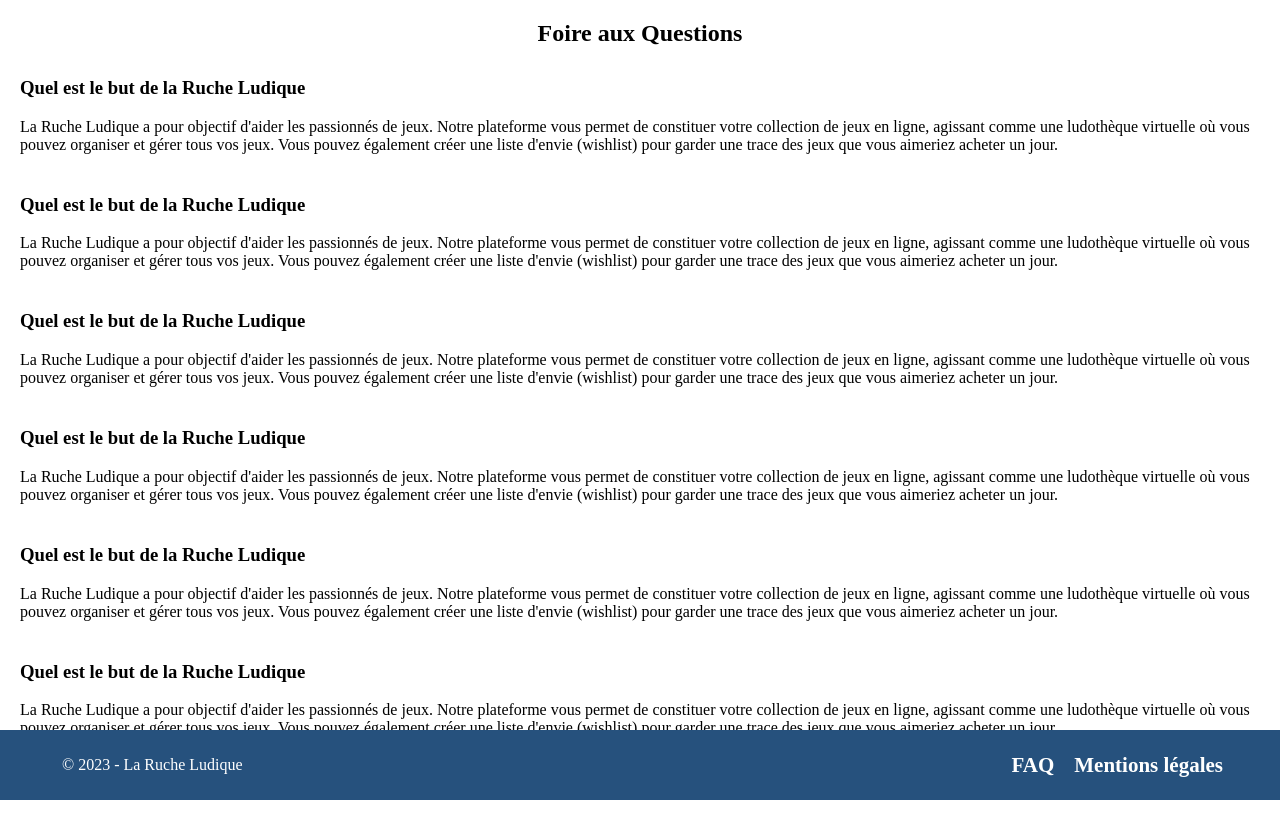
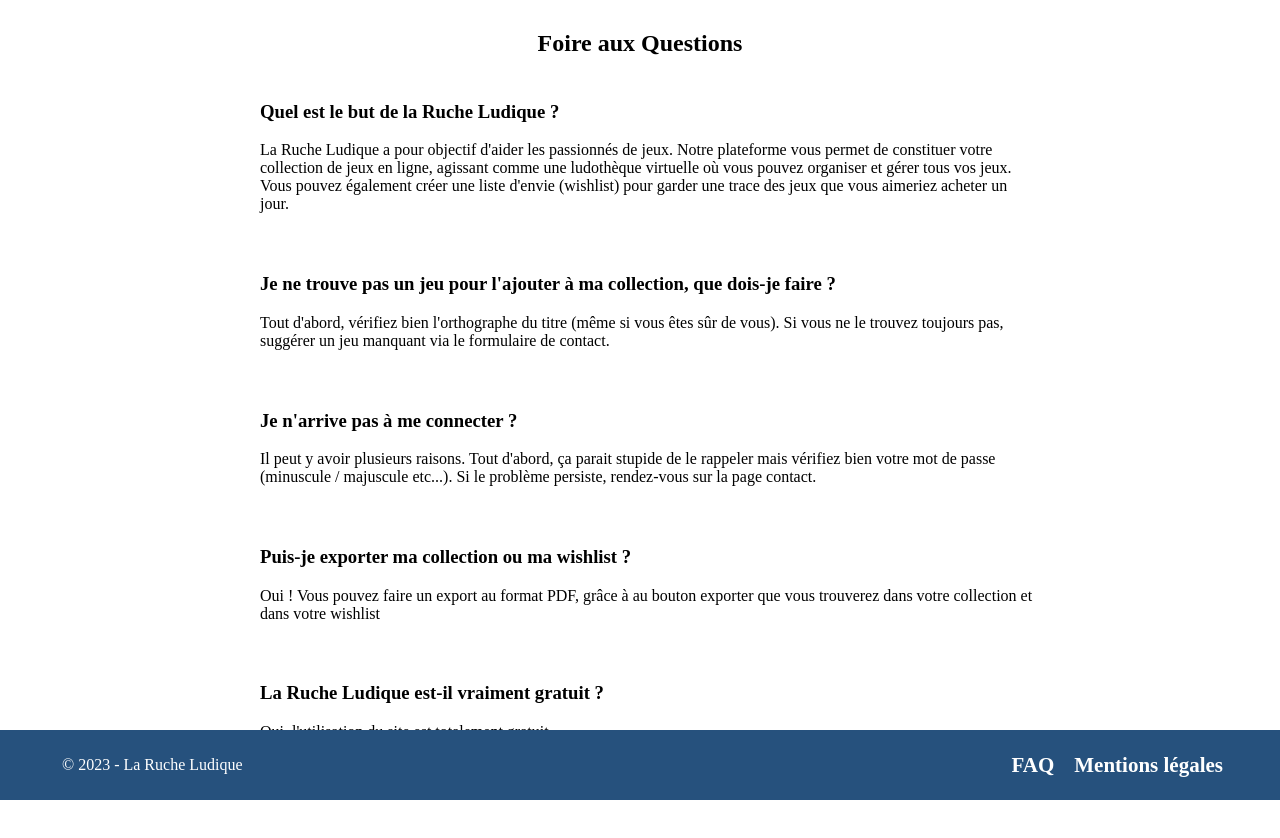
Before and after one commit to PaulinedeValance/projetAlternanceFront, a Vue app: page /faq in a window 1280 px wide. Shown: the top 838 px of the page. Before the commit the page ends 800 px from the top, so only its background shows below. Built offline with nearby package versions, Linux system fonts and the light colour scheme; a web font is replaced by a local one.

Commit message:
amélioration faq et legal

```diff
--- a/src/views/Faq.vue
+++ b/src/views/Faq.vue
@@ -7,7 +7,7 @@ import Footer from "@/components/Footer.vue";
     <div class="faq">
         <h2 class="faq-title">Foire aux Questions</h2>
         <div class="paragraph-style">
-            <h3 class="question">Quel est le but de la Ruche Ludique</h3>
+            <h3 class="question">Quel est le but de la Ruche Ludique ?</h3>
             <p class="answer">La Ruche Ludique a pour objectif d'aider les passionnés de jeux. Notre plateforme vous permet
                 de constituer
                 votre collection de jeux en ligne, agissant comme une ludothèque virtuelle où vous pouvez organiser et gérer
@@ -15,59 +15,66 @@ import Footer from "@/components/Footer.vue";
                 vous aimeriez acheter un jour.</p>
         </div>
         <div class="paragraph-style">
-            <h3 class="question">Quel est le but de la Ruche Ludique</h3>
-            <p class="answer">La Ruche Ludique a pour objectif d'aider les passionnés de jeux. Notre plateforme vous permet
-                de constituer
-                votre collection de jeux en ligne, agissant comme une ludothèque virtuelle où vous pouvez organiser et gérer
-                tous vos jeux. Vous pouvez également créer une liste d'envie (wishlist) pour garder une trace des jeux que
-                vous aimeriez acheter un jour.</p>
+            <h3 class="question">Je ne trouve pas un jeu pour l'ajouter à ma collection, que dois-je faire ?</h3>
+            <p class="answer">Tout d'abord, vérifiez bien l'orthographe du titre (même si vous êtes sûr de vous). Si vous ne
+                le trouvez toujours pas, suggérer un jeu manquant via le formulaire de contact.</p>
         </div>
         <div class="paragraph-style">
-            <h3 class="question">Quel est le but de la Ruche Ludique</h3>
-            <p class="answer">La Ruche Ludique a pour objectif d'aider les passionnés de jeux. Notre plateforme vous permet
-                de constituer
-                votre collection de jeux en ligne, agissant comme une ludothèque virtuelle où vous pouvez organiser et gérer
-                tous vos jeux. Vous pouvez également créer une liste d'envie (wishlist) pour garder une trace des jeux que
-                vous aimeriez acheter un jour.</p>
+            <h3 class="question">Je n'arrive pas à me connecter ?</h3>
+            <p class="answer">Il peut y avoir plusieurs raisons. Tout d'abord, ça parait stupide de le rappeler mais
+                vérifiez bien votre mot de passe (minuscule / majuscule
+                etc...). Si le problème persiste, rendez-vous sur la page contact.
+            </p>
         </div>
         <div class="paragraph-style">
-            <h3 class="question">Quel est le but de la Ruche Ludique</h3>
-            <p class="answer">La Ruche Ludique a pour objectif d'aider les passionnés de jeux. Notre plateforme vous permet
-                de constituer
-                votre collection de jeux en ligne, agissant comme une ludothèque virtuelle où vous pouvez organiser et gérer
-                tous vos jeux. Vous pouvez également créer une liste d'envie (wishlist) pour garder une trace des jeux que
-                vous aimeriez acheter un jour.</p>
+            <h3 class="question">Puis-je exporter ma collection ou ma wishlist ?</h3>
+            <p class="answer">Oui ! Vous pouvez faire un export au format PDF, grâce à au bouton exporter que vous trouverez
+                dans votre collection et dans votre wishlist</p>
         </div>
         <div class="paragraph-style">
-            <h3 class="question">Quel est le but de la Ruche Ludique</h3>
-            <p class="answer">La Ruche Ludique a pour objectif d'aider les passionnés de jeux. Notre plateforme vous permet
-                de constituer
-                votre collection de jeux en ligne, agissant comme une ludothèque virtuelle où vous pouvez organiser et gérer
-                tous vos jeux. Vous pouvez également créer une liste d'envie (wishlist) pour garder une trace des jeux que
-                vous aimeriez acheter un jour.</p>
+            <h3 class="question">La Ruche Ludique est-il vraiment gratuit ?</h3>
+            <p class="answer">Oui, l'utilisation du site est totalement gratuit.</p>
         </div>
-        <div class="paragraph-style">
-            <h3 class="question">Quel est le but de la Ruche Ludique</h3>
-            <p class="answer">La Ruche Ludique a pour objectif d'aider les passionnés de jeux. Notre plateforme vous permet
-                de constituer
-                votre collection de jeux en ligne, agissant comme une ludothèque virtuelle où vous pouvez organiser et gérer
-                tous vos jeux. Vous pouvez également créer une liste d'envie (wishlist) pour garder une trace des jeux que
-                vous aimeriez acheter un jour.</p>
-        </div>
-
 
         <Footer />
     </div>
 </template>
 
 <style scoped>
+.faq {
+    display: flex;
+    flex-direction: column;
+    max-width: 800px;
+    margin: 0 auto;
+    padding: 10px 160px;
+    padding-bottom: 30px;
+
+    @media (max-width: 768px) {
+        padding-left: 25px;
+        padding-right: 40px;
+        text-align: center;
+    }
+}
+
 .faq-title {
-    margin-bottom: 30px;
+    margin-bottom: 25px;
     text-align: center;
 }
 
 .paragraph-style {
     margin-left: 20px;
-    margin-bottom: 40px;
+    margin-bottom: 25px;
+}
+
+.paragraph-style:last-of-type {
+    padding-bottom: 40px;
+}
+
+@media (max-width: 768px) {
+    .question {
+        font-size: 20px;
+        color: crimson;
+    }
+
 }
 </style>
--- a/src/views/LegalNotes.vue
+++ b/src/views/LegalNotes.vue
@@ -7,21 +7,19 @@ import Footer from "@/components/Footer.vue";
         <h2 class="legal-title">Mentions légales</h2>
         <div class="paragraph-style">
             <h3>La Ruche Ludique</h3>
-            <p>Société par actions simplifiée au capital de [capital de la société] euros</p>
-            <p>Siège social : [adresse du siège social]</p>
-            <p>Immatriculée au RCS de [ville d'immatriculation] sous le numéro [numéro RCS]</p>
-            <p>Numéro de TVA intracommunautaire : [numéro de TVA]</p>
+            <p>Société par actions simplifiée au capital de 1 euros</p>
+            <p>Siège social : 37 rue Paul Lendrin</p>
+            <p>Immatriculée au RCS de Toulon sous le numéro B 517 403 572</p>
+            <p>Numéro de TVA intracommunautaire : FR 32 123456789</p>
         </div>
         <div class="paragraph-style">
             <h3>Directeur de la publication :</h3>
             <p>Pauline de Valance</p>
         </div>
 
-
-
         <div class="paragraph-style">
             <h3>Contact :</h3>
-            <p>[Adresse e-mail de contact]</p>
+            <p>pauline@gmail.com</p>
         </div>
 
         <div class="paragraph-style">
@@ -47,13 +45,6 @@ import Footer from "@/components/Footer.vue";
                 à la réglementation en vigueur. Pour plus d'informations sur notre politique de confidentialité, veuillez
                 consulter notre page dédiée à la vie privée.</p>
         </div>
-
-        <div class="paragraph-style">
-            <h3>Droit applicable :</h3>
-            <p>Les présentes mentions légales sont soumises au droit français. Tout litige relatif à l'interprétation ou à
-                l'exécution des présentes mentions légales sera de la compétence exclusive des tribunaux français.</p>
-        </div>
-
         <div class="paragraph-style">
             <h3>Modification des mentions légales :</h3>
             <p>Nous nous réservons le droit de modifier ces mentions légales à tout moment. Toute modification sera publiée
@@ -81,4 +72,8 @@ h3 {
     margin-left: 20px;
     margin-bottom: 40px;
 }
+
+.paragraph-style:last-of-type {
+    padding-bottom: 70px;
+}
 </style>
```
